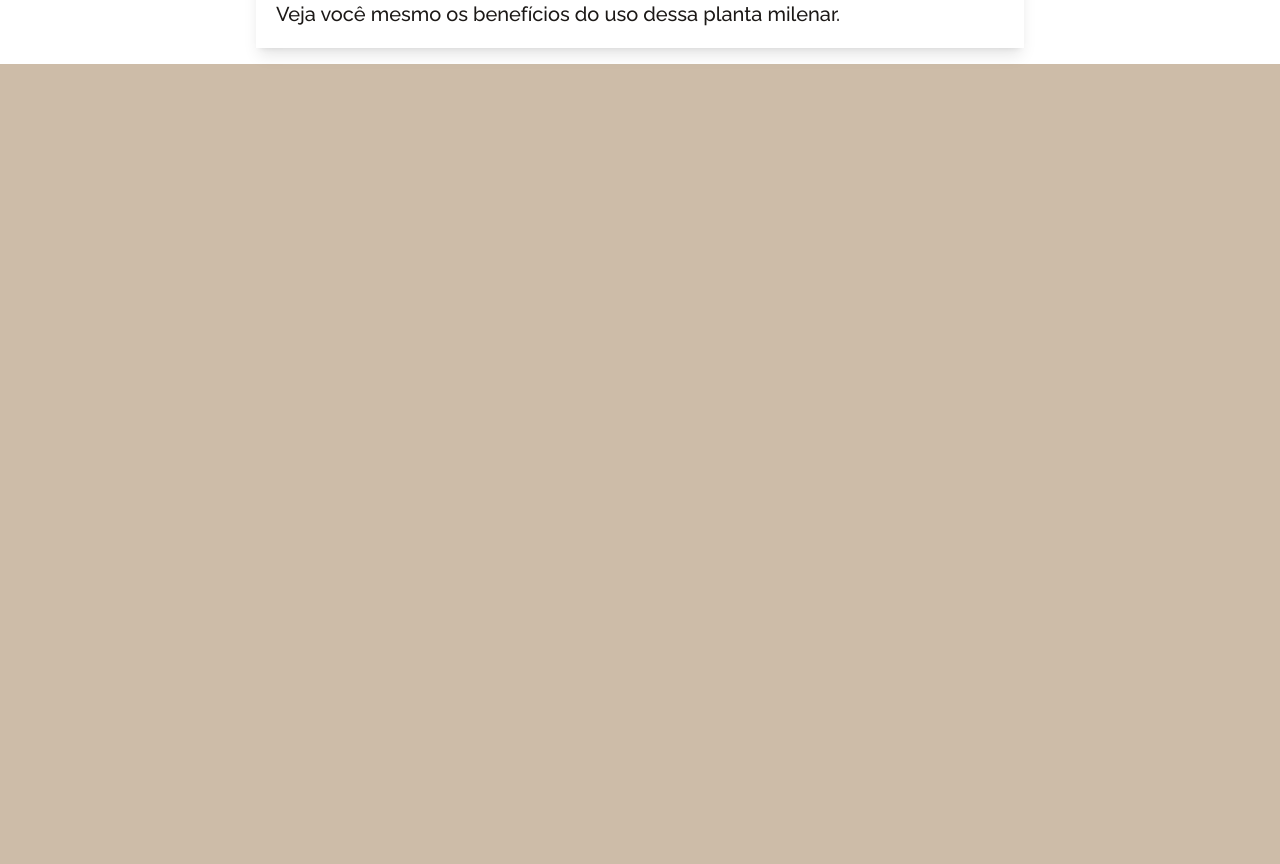
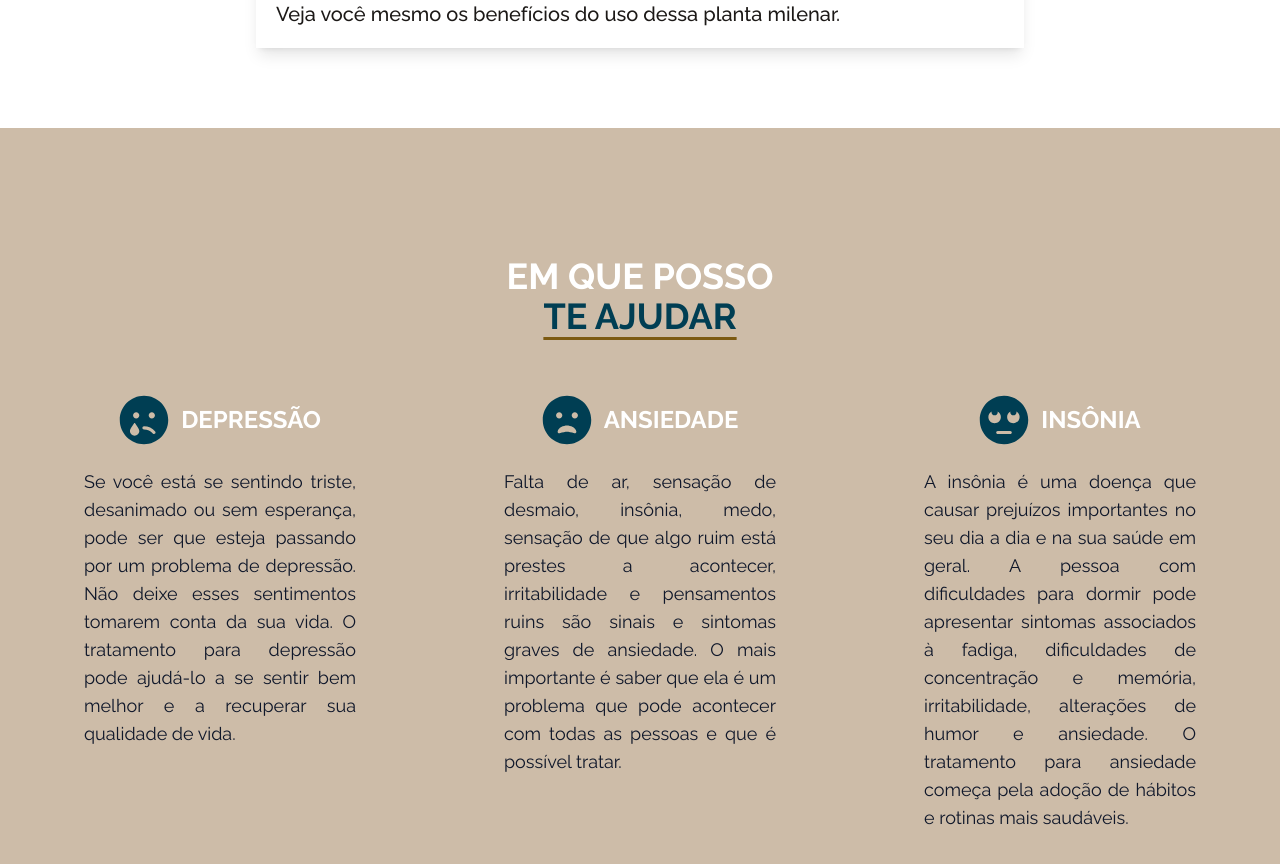
Before and after one commit to brunoprestesap/page-dra-camila, a React (Create React App) app: page /cannabis in a window 1280 px wide. Shown: the part 1068-1932 px from the top of the page. Before the commit the page ends 1196 px from the top, so only its background shows below. Built offline with nearby package versions, Linux system fonts and the light colour scheme.

Commit message:
tratamento iniciado

```diff
--- a/src/Pages/Cannabis.js
+++ b/src/Pages/Cannabis.js
@@ -2,6 +2,7 @@ import React from "react";
 import BtnUp from "../components/BtnUp";
 import CardInicial from "../components/Cannabis/CardInicial";
 import Hero from "../components/Cannabis/Hero";
+import Tratamentos from "../components/Cannabis/Tratamentos";
 
 const Cannabis = () => {
   const colors = [
@@ -29,6 +30,9 @@ const Cannabis = () => {
 
           {/* Card inicial area */}
           <CardInicial />
+
+          {/* Card inicial area */}
+          <Tratamentos />
         </div>
       </div>
     </div>
--- /dev/null
+++ b/src/components/Cannabis/CardTratamento.js
@@ -0,0 +1,22 @@
+import React from 'react'
+
+const CardTratamento = ({ id, icon, title, text }) => {
+  return (
+    <div
+      key={id}
+      className="group"
+    >
+      <div>
+        <div className="mb-3 flex justify-center items-center gap-3">
+          {icon}
+          <h2 className="text-2xl text-center font-bold text-white uppercase my-5">{title}</h2>
+        </div>
+        <div>
+          <h2 className="text-lg text-justify leading-7 text-slate-900 xl:px-16">{text}</h2>
+        </div>
+      </div>
+    </div>
+  )
+}
+
+export default CardTratamento
--- /dev/null
+++ b/src/components/Cannabis/Tratamentos.js
@@ -0,0 +1,50 @@
+import React from 'react'
+import { FaFrownOpen, FaMehRollingEyes, FaSadTear } from 'react-icons/fa';
+import CardTratamento from './CardTratamento';
+
+const Tratamentos = () => {
+
+    const contents = [
+        {
+          id: 1,
+          icon: <FaSadTear size={50}/>,
+          title: "Depressão",
+          text: "Se você está se sentindo triste, desanimado ou sem esperança, pode ser que esteja passando por um problema de depressão. Não deixe esses sentimentos tomarem conta da sua vida. O tratamento para depressão pode ajudá-lo a se sentir bem melhor e a recuperar sua qualidade de vida.",
+        },
+        {
+          id: 2,
+          icon: <FaFrownOpen size={50}/>,
+          title: "Ansiedade",
+          text: "Falta de ar, sensação de desmaio, insônia, medo, sensação de que algo ruim está prestes a acontecer, irritabilidade e pensamentos ruins são sinais e sintomas graves de ansiedade. O mais importante é saber que ela é um problema que pode acontecer com todas as pessoas e que é possível tratar.",
+        },
+        {
+          id: 3,
+          icon: <FaMehRollingEyes size={50}/>,
+          title: "Insônia",
+          text: "A insônia é uma doença que causar prejuízos importantes no seu dia a dia e na sua saúde em geral.  A pessoa com dificuldades para dormir pode apresentar sintomas associados à fadiga, dificuldades de concentração e memória, irritabilidade, alterações de humor e ansiedade. O tratamento para ansiedade começa pela adoção de hábitos e rotinas mais saudáveis.",
+        },
+      ];
+
+  return (
+    <div id="tratamentos" className="p-5 md:py-12 lg:py-20 bg-[#CDBCA8]">
+      <div className="my-12">
+        <h2 className='text-4xl font-bold text-center uppercase text-white'>Em que posso</h2>
+        <h2 className='text-4xl font-bold text-center uppercase underline decoration-[#7C5A12] underline-offset-8'>te ajudar</h2>
+      </div>
+      <div className="grid grid-cols-1 md:grid-cols-3 gap-5">
+        {contents.map((content) => {
+          return (
+            <CardTratamento
+              key={content.id}
+              icon={content.icon}
+              title={content.title}
+              text={content.text}
+            />
+          );
+        })}
+      </div>
+    </div>
+  )
+}
+
+export default Tratamentos
```
